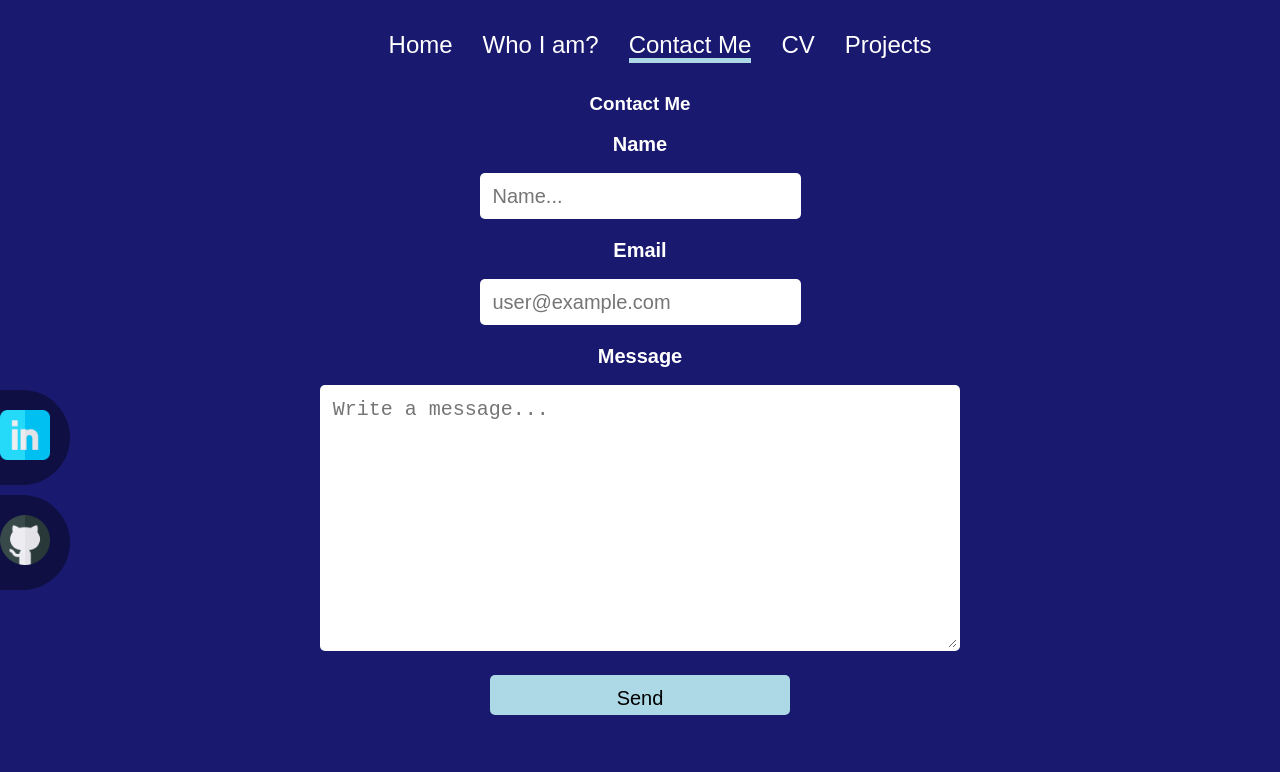
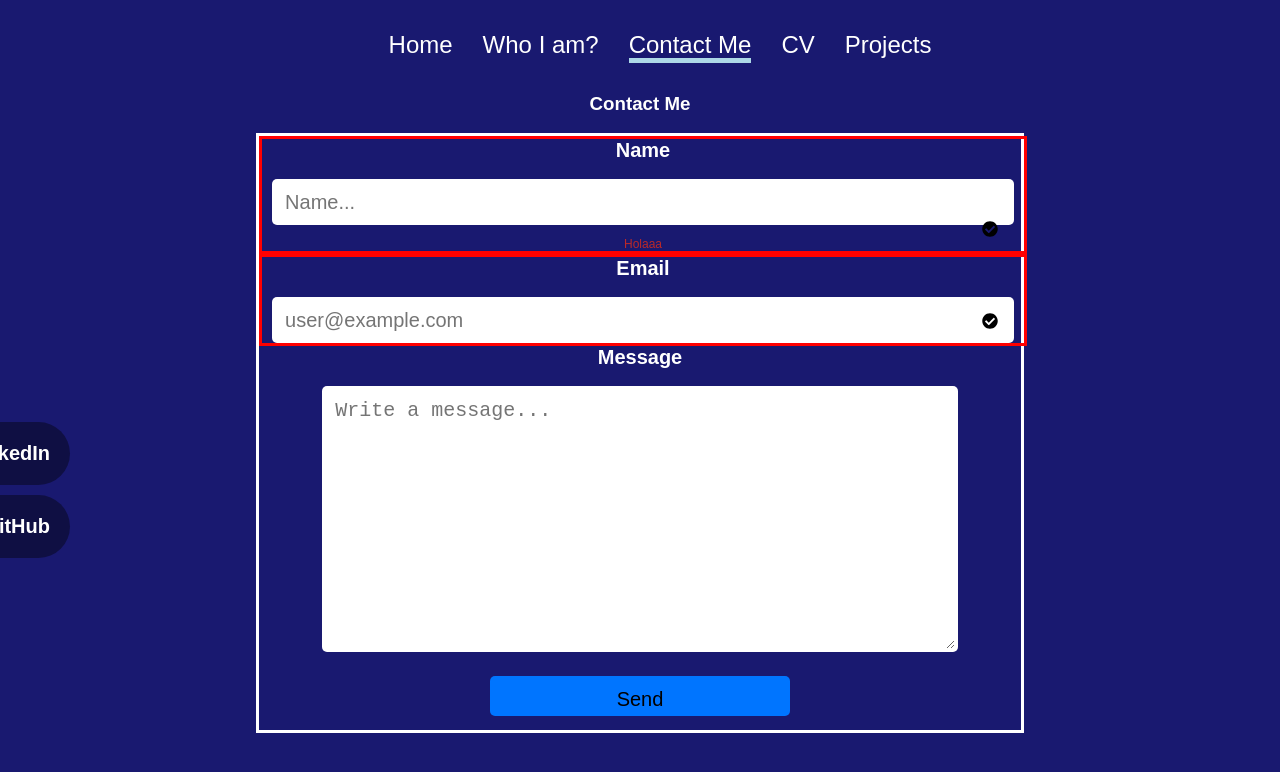
Before and after one commit to machux21/Portfolio, a React (Create React App) app: page /contact in a window 1280 px wide. Shown: the top 772 px of the page. Built offline with nearby package versions, Linux system fonts and the light colour scheme.

Commit message:
icon added

```diff
--- a/package.json
+++ b/package.json
@@ -5,6 +5,9 @@
   "keywords": [],
   "main": "src/index.js",
   "dependencies": {
+    "@fortawesome/fontawesome-svg-core": "1.2.36",
+    "@fortawesome/free-solid-svg-icons": "5.15.4",
+    "@fortawesome/react-fontawesome": "0.1.16",
     "react": "17.0.2",
     "react-dom": "17.0.2",
     "react-router-dom": "6.2.1",
--- a/src/components/MainComponents/Contact.jsx
+++ b/src/components/MainComponents/Contact.jsx
@@ -1,56 +1,8 @@
 import React, { useState } from "react";
+import { FontAwesomeIcon } from "@fortawesome/react-fontawesome";
+import { faCheckCircle } from "@fortawesome/free-solid-svg-icons";
 import styled from "styled-components";
-const Form = styled.form`
-  width: 60vw;
-  margin: 0 auto;
-  padding: 0;
-  display: flex;
-  flex-direction: column;
 
-  label {
-    display: block;
-    font-weight: 700;
-    font-size: 20px;
-    min-height: 40px;
-    cursor: pointer;
-  }
-
-  .name-email {
-    z-index: 90;
-    input {
-      height: 40px;
-      line-height: 40px;
-      font-size: 20px;
-      margin-bottom: 20px;
-      padding: 0 40px 0 10px;
-      border-radius: 5px;
-      border: 3px solid transparent;
-      transition: 0.3s ease all;
-    }
-  }
-  .message {
-    z-index: 90;
-    margin-bottom: 20px;
-    textarea {
-      width: 80%;
-      height: 30vh;
-      border-radius: 5px;
-      border: 3px solid transparent;
-      font-size: 20px;
-      padding: 10px;
-    }
-  }
-  button {
-    margin: 0 auto;
-    height: 40px;
-    line-height: 45px;
-    width: 300px;
-    border-radius: 5px;
-    border: none;
-    font-size: 20px;
-    background-color: lightblue;
-  }
-`;
 export default function () {
   const [data, setData] = useState({
     name: "",
@@ -83,6 +35,8 @@ export default function () {
             placeholder="Name..."
             onChange={handleChange}
           />
+          <Icon icon={faCheckCircle} />
+          <p>Holaaa</p>
         </div>
         <div className="name-email">
           <label htmlFor="email">Email</label>
@@ -93,6 +47,7 @@ export default function () {
             placeholder="user@example.com"
             onChange={handleChange}
           />
+          <Icon icon={faCheckCircle} />
         </div>
         <div className="message">
           <label htmlFor="message">Message</label>
@@ -108,3 +63,90 @@ export default function () {
     </div>
   );
 }
+
+const colors = {
+  border: "#0075FF",
+  error: "#bb2929",
+  success: "#1ed12d"
+};
+const Form = styled.form`
+  box-sizing: border-box;
+  width: 60vw;
+  height: 600px;
+  border: 3px solid white;
+  margin: 0 auto;
+  display: flex;
+  flex-direction: column;
+
+  label {
+    display: block;
+    font-weight: 700;
+    font-size: 20px;
+    min-height: 40px;
+    cursor: pointer;
+  }
+
+  .name-email {
+    position: relative;
+    z-index: 90;
+    width: 100%;
+    border: 3px solid red;
+    input {
+      width: 90%;
+      height: 40px;
+      margin: 0 auto;
+      line-height: 40px;
+      font-size: 20px;
+      padding: 0 40px 0 10px;
+      border-radius: 5px;
+      border: 3px solid transparent;
+      transition: 0.3s ease all;
+      &:focus {
+        border: 3px solid ${colors.border};
+        outline: none;
+        box-shadow: 3px 0px 30px ${colors.border};
+      }
+    }
+  }
+
+  .message {
+    z-index: 90;
+    margin-bottom: 20px;
+    textarea {
+      width: 80%;
+      height: 30vh;
+      border-radius: 5px;
+      border: 3px solid transparent;
+      font-size: 20px;
+      padding: 10px;
+      transition: 0.3s ease all;
+      &:focus {
+        outline: none;
+        border: 3px solid ${colors.border};
+      }
+    }
+  }
+  p {
+    font-size: 12px;
+    color: ${colors.error};
+    margin-bottom: 0;
+  }
+  button {
+    margin: 0 auto;
+    height: 40px;
+    line-height: 45px;
+    width: 300px;
+    border-radius: 5px;
+    border: none;
+    font-size: 20px;
+    background-color: ${colors.border};
+  }
+`;
+const Icon = styled(FontAwesomeIcon)`
+  position: absolute;
+  right: 26px;
+  bottom: 14px;
+  z-index: 110;
+  color: black;
+  font-size: 16px;
+`;
--- a/src/components/MainComponents/Home.jsx
+++ b/src/components/MainComponents/Home.jsx
@@ -1,8 +1,10 @@
 import NavBar from "../NavBar.jsx";
 import { Outlet } from "react-router-dom";
 import styled from "styled-components";
-import LinkedIn from "../../resources/linkedin.png";
-import gitHub from "../../resources/github.png";
+import { FontAwesomeIcon } from "@fortawesome/react-fontawesome";
+import { faGithub, faLinkedin } from "@fortawesome/free-solid-svg-icons";
+//import LinkedIn from "../../resources/linkedin.png";
+//import gitHub from "../../resources/github.png";
 //giving styles to the container
 const Container = styled.div`
   width: 100vw;
@@ -35,7 +37,7 @@ const Container = styled.div`
         transform: translate(140px, 0);
       }
     }
-    img {
+    .icon {
       margin-left: 10px;
       width: 50px;
       height: 50px;
@@ -49,11 +51,11 @@ export default function Home() {
       <div className="social">
         <a href="http://" target="_blank" rel="noopener noreferrer">
           LinkedIn
-          <img src={LinkedIn} alt="linkedin link" />
+          <FontAwesomeIcon icon={faLinkedin} />
         </a>
         <a href="http://" target="_blank" rel="noopener noreferrer">
           GitHub
-          <img src={gitHub} alt="github link" />
+          <FontAwesomeIcon icon={faGithub} />
         </a>
       </div>
       <Outlet />
```
Also changed, not shown: src/resources/github.png, src/resources/linkedin.png.
